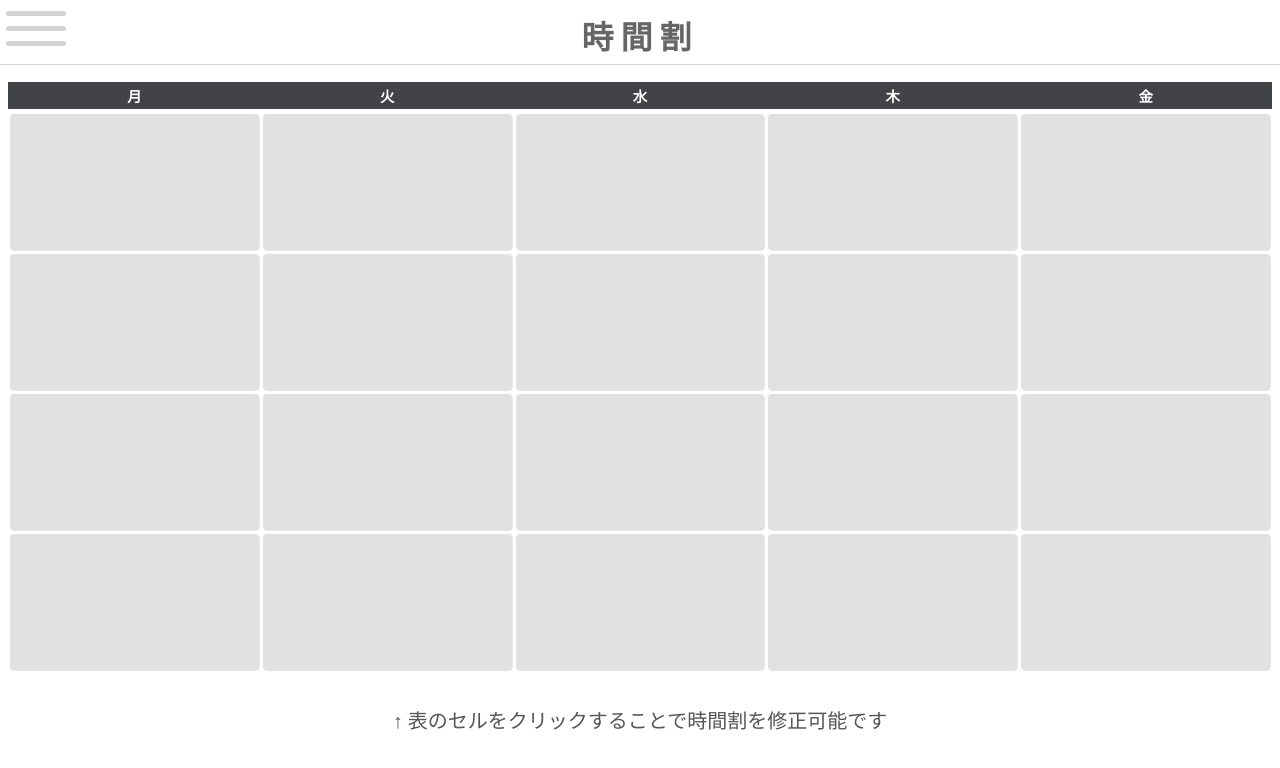
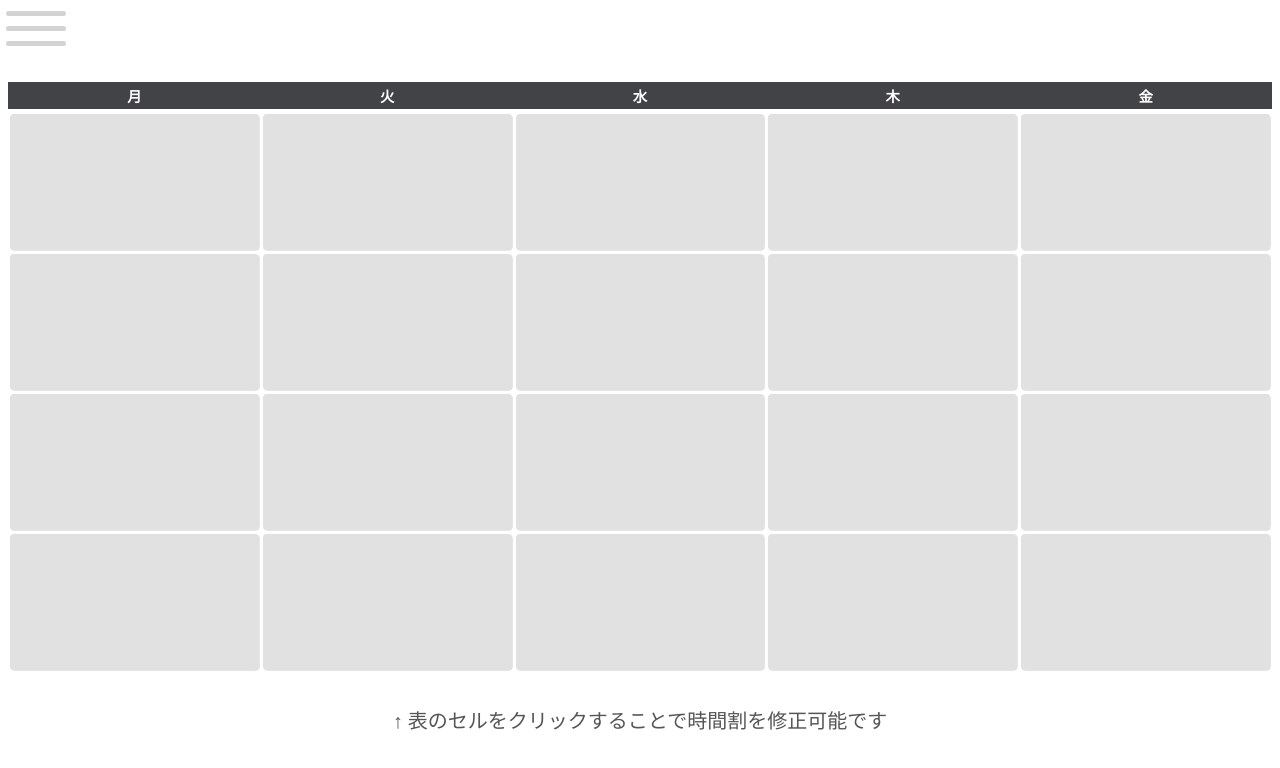
Before and after one commit to kai02221514/Kit-Catch, a Next.js app: page /table in a window 1280 px wide. Shown: the top 768 px of the page. Built offline with nearby package versions, Linux system fonts and the light colour scheme.

Commit message:
メニューボタンを実装

```diff
--- a/components/Header/Header.tsx
+++ /dev/null
@@ -1,45 +0,0 @@
-import styled from 'styled-components';
-
-const HeaderContainer = styled.div`
-  display: table;
-  position: fixed;
-  top: 0;
-  left: 0;
-  bottom: 0;
-  width: 100%;
-  border-bottom: solid lightgray 0.5px;
-  background-color: white;
-  table-layout: fixed;
-  z-index: 1;
-`;
-
-const HeaderText = styled.p`
-  margin: 12px 0px;
-  color: #666;
-  font-size: 19px;
-  font-weight: bolder;
-  text-align: center;
-  letter-spacing: 3px;
-  @media screen and (min-width: 768px) {
-    position: relative;
-    height: 40px;
-    font-size: 2.5vw;
-    letter-spacing: 7px;
-  }
-`;
-
-interface Props {
-  page: string;
-}
-
-export function Header({ page }: Props) {
-  return (
-    <HeaderContainer
-      onClick={() => {
-        window.scroll({ top: 0, behavior: 'smooth' });
-      }}
-    >
-      <HeaderText>{page}</HeaderText>
-    </HeaderContainer>
-  );
-}
--- a/components/Header/index.ts
+++ /dev/null
@@ -1 +0,0 @@
-export { Header } from './Header';
--- a/components/MenuButton/MenuButton.tsx
+++ b/components/MenuButton/MenuButton.tsx
@@ -1,3 +1,4 @@
+import Link from 'next/link';
 import { useState } from 'react';
 import styled from 'styled-components';
 
@@ -21,7 +22,7 @@ const MenuButtonContainer = styled.div<{ open: boolean }>`
   z-index: 3;
 `;
 
-const MenuButtonItem = styled.div`
+const MenuButtonItem = styled.a`
   &:hover {
     background-color: #abcbf3;
     cursor: pointer;
@@ -64,7 +65,13 @@ const Bar = styled.div<{ open: boolean }>`
 `;
 
 export function MenuButton() {
-  const items: string[] = ['時間割', '課題', '点数計算', 'LINE連携', '設定'];
+  const items = {
+    table: '時間割',
+    task: '課題',
+    point: '点数計算',
+    line: 'LINE連携',
+    setting: '設定',
+  };
   const [menu, setOpen] = useState<boolean>(false);
   const open = () => {
     if (menu) setOpen(false);
@@ -79,9 +86,10 @@ export function MenuButton() {
       </OpenButton>
       <BlackBack open={menu} />
       <MenuButtonContainer open={menu}>
-        {items.map((key) => (
-          // eslint-disable-next-line react/jsx-key
-          <MenuButtonItem>{key}</MenuButtonItem>
+        {Object.keys(items).map((item) => (
+          <Link key={item} href={item} passHref>
+            <MenuButtonItem>{items[item]}</MenuButtonItem>
+          </Link>
         ))}
       </MenuButtonContainer>
     </>
--- a/domains/Table/TableContainer/TableContainer.tsx
+++ b/domains/Table/TableContainer/TableContainer.tsx
@@ -1,5 +1,4 @@
 import { useState } from 'react';
-import { Header } from '../../../components/Header';
 import { TableForm } from './TableForm';
 import { TimeTable } from './TimeTable';
 
@@ -52,7 +51,6 @@ export function TableContainer() {
 
   return (
     <>
-      <Header page={'時間割'} />
       <TimeTable
         color={color}
         tableValue={tableValue}
--- a/package.json
+++ b/package.json
@@ -16,6 +16,7 @@
     "next": "11.1.2",
     "react": "17.0.2",
     "react-dom": "17.0.2",
+    "react-router-dom": "^6.2.2",
     "styled-components": "^5.3.1"
   },
   "devDependencies": {
```
Also changed, not shown: tsconfig.json (+7 -1 lines), 2 other files (tests, documents, lock files or other folders).
